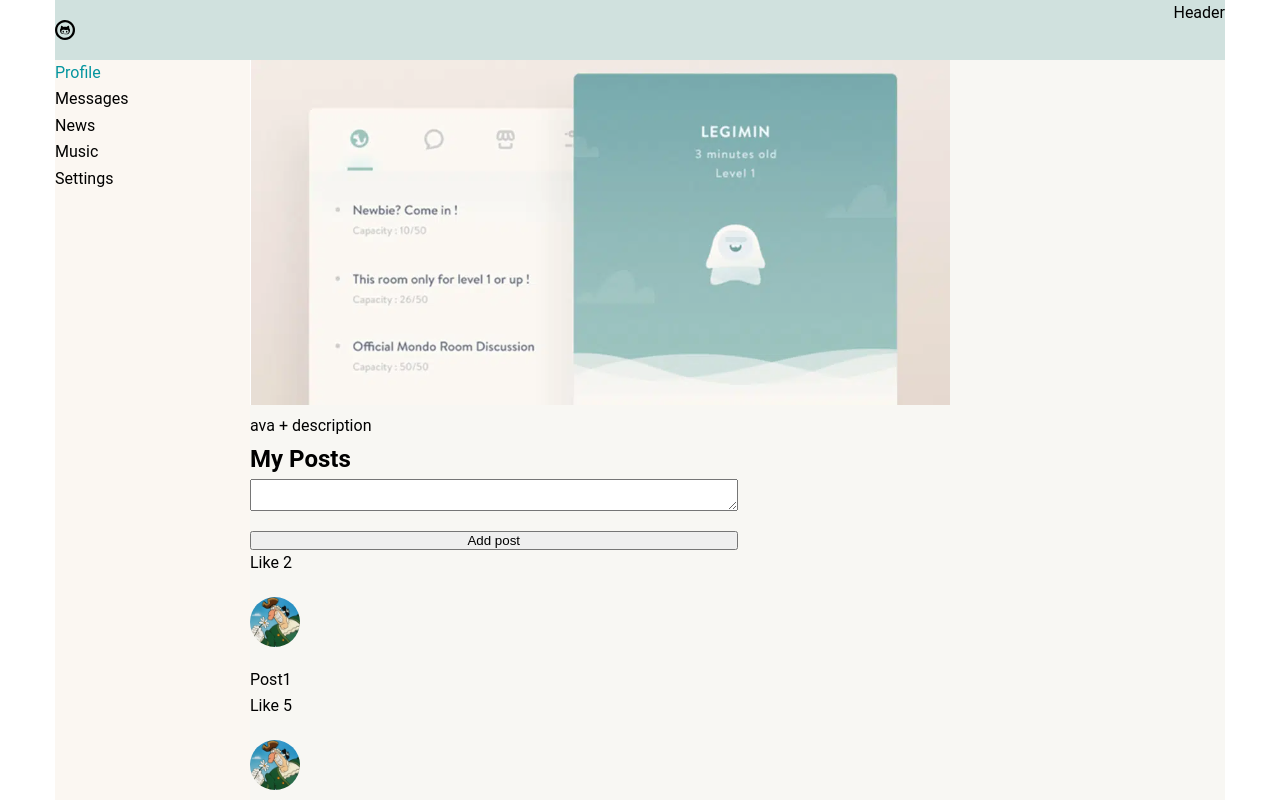
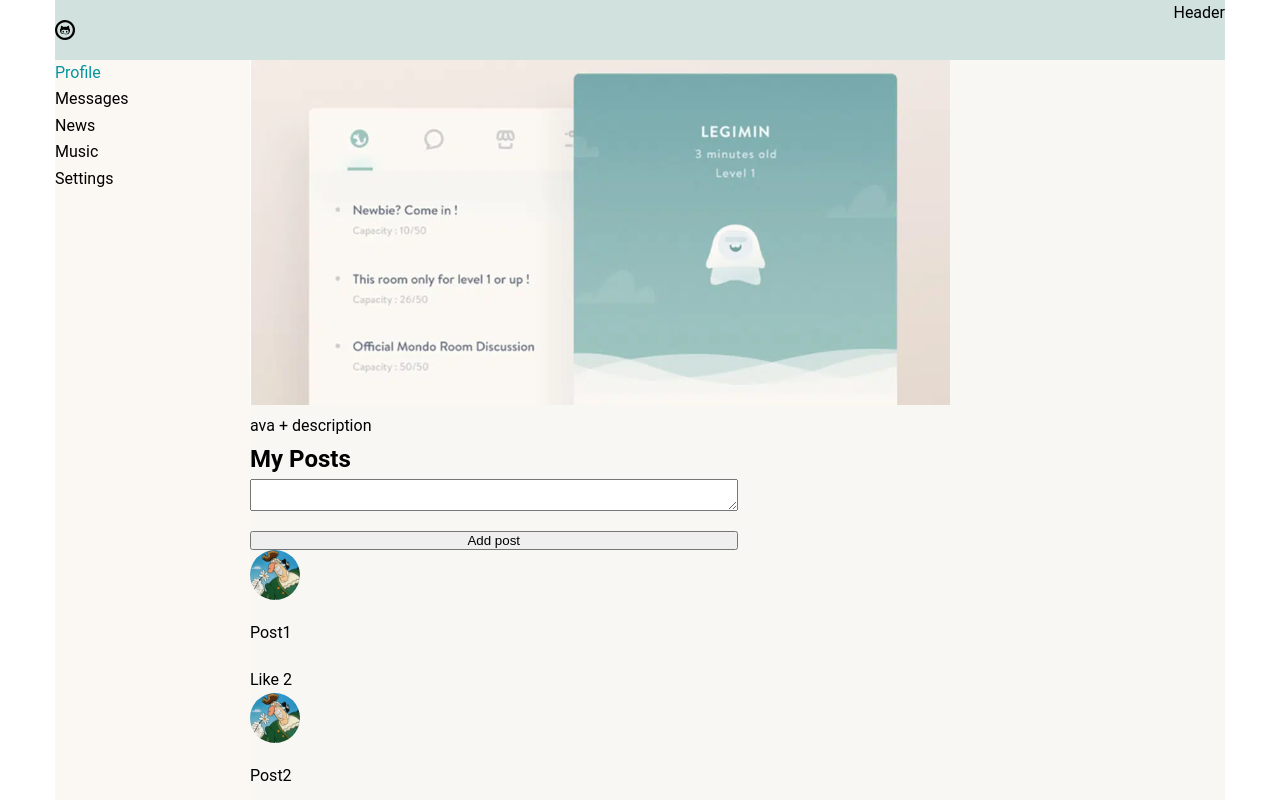
Before and after one commit to SandraVLP/samurai-way, a React (Create React App) app in the folder samurai-way-main/: page /profile in a window 1280 px wide. Shown: the top 800 px of the page. Built offline with nearby package versions, Linux system fonts and the light colour scheme.

Commit message:
урок 28

```diff
--- a/samurai-way-main/src/App.tsx
+++ b/samurai-way-main/src/App.tsx
@@ -7,14 +7,84 @@ import { GlobalStyles } from './styles/GlobalStyles';
 import { Dialogs } from './layout/Dialogs/Dialogs';
 import { BrowserRouter, Route } from 'react-router-dom';
 
+
+export type PostType= {
+  id: number,
+  message: string,
+  likesCount: number
+}
+
+export type dialogsFriendsType = {
+  id: number,
+  name: string
+};
+
+export type messagePropsType = {
+  id: number,
+  message: string
+
+}
+
 function App() {
+
+
+  let postsData: Array<PostType> = [
+    {
+      id: 1,
+      message: "Post1",
+      likesCount: 2,
+    },
+    {
+      id: 2,
+      message: "Post2",
+      likesCount: 5,
+    },
+    {
+      id: 3,
+      message: "Post3",
+      likesCount: 10,
+    },
+  ];
+
+
+
+let dialogsFriendsData: Array<dialogsFriendsType> = [
+  {
+    id: 1,
+    name: "Sasha"
+  },
+  {
+    id: 2,
+    name: "Ivan"
+  },
+  {
+    id: 3,
+    name: "Sveta"
+  }
+]
+
+let messageData: Array<messagePropsType> = [
+  {
+    id: 1,
+    message: "Hi"
+  },
+  {
+    id: 2,
+    message: "How are you"
+  },
+  {
+    id: 3,
+    message: "Bye"
+  }
+]
+
   return (
     <div className="App-wrapper">
       <BrowserRouter>
       <Header/>
     <Navigation/>
-    <Route path="/profile" component={Profile}/>
-    <Route path="/dialogs" component={Dialogs}/>
+    <Route path="/profile" render={() => <Profile posts={postsData}/>}/>
+    <Route path="/dialogs" render={() => <Dialogs messages={messageData} friendsData={dialogsFriendsData}/>}/>
 
     <GlobalStyles /></BrowserRouter>
 
--- /dev/null
+++ b/samurai-way-main/src/layout/Dialogs/DialogItem.tsx
@@ -0,0 +1,14 @@
+import { NavLink } from "react-router-dom";
+
+type PropsType = {
+    title: string;
+    id: number;
+  };
+
+export const DialogItem = (props: PropsType) => {
+    return (
+      <li>
+        <NavLink to={`/dialogs/${props.id}`}>{props.title}</NavLink>
+      </li>
+    );
+  };
--- a/samurai-way-main/src/layout/Dialogs/Dialogs.tsx
+++ b/samurai-way-main/src/layout/Dialogs/Dialogs.tsx
@@ -1,67 +1,24 @@
 import React from "react";
-import { NavLink } from "react-router-dom";
 import styled from "styled-components";
+import { DialogItem } from "./DialogItem";
+import { Message } from "./Message";
+import { messagePropsType } from "../../App";
+import { dialogsFriendsType } from "../../App";
 
-type DialogItemProps = {
-  title: string;
-  id: number;
-};
+type PropsType = {
+  messages: Array<messagePropsType>
+  friendsData: Array<dialogsFriendsType>
+}
 
-let dialogsFriendsData = [
-  {
-    id: 1,
-    name: "Sasha"
-  },
-  {
-    id: 2,
-    name: "Ivan"
-  },
-  {
-    id: 3,
-    name: "Sveta"
-  }
-]
-
-let dialogsMessageData = [
-  {
-    id: 1,
-    message: "Hi"
-  },
-  {
-    id: 2,
-    message: "How are you"
-  },
-  {
-    id: 3,
-    message: "Bye"
-  }
-]
-
-const DialogItem = (props: DialogItemProps) => {
-  return (
-    <li>
-      <NavLink to={`/dialogs/${props.id}`}>{props.title}</NavLink>
-    </li>
-  );
-};
-
-type MessagePropsType = {
-  text: string;
-};
-
-const Message = (props: MessagePropsType) => {
-  return <div className="message">{props.text}</div>;
-};
-
-export function Dialogs() {
+export function Dialogs(props: PropsType) {
   return (
     <DialogsContent>
       <DialogsTitles>
-        {dialogsFriendsData.map((data) => <DialogItem id={data.id} title={data.name} />)}
+        {props.friendsData.map((data) => <DialogItem id={data.id} title={data.name} />)}
       </DialogsTitles>
 
       <div className="messages">
-        {dialogsMessageData.map((data) => <Message text={data.message}/>)}
+        {props.messages.map((data) => <Message text={data.message}/>)}
       </div>
     </DialogsContent>
   );
--- /dev/null
+++ b/samurai-way-main/src/layout/Dialogs/Message.tsx
@@ -0,0 +1,7 @@
+type MessagePropsType = {
+    text: string;
+  };
+
+export const Message = (props: MessagePropsType) => {
+    return <div className="message">{props.text}</div>;
+  };
--- a/samurai-way-main/src/layout/Profile/MyPosts/MyPosts.tsx
+++ b/samurai-way-main/src/layout/Profile/MyPosts/MyPosts.tsx
@@ -1,28 +1,18 @@
 import React from 'react'
 import styled from 'styled-components';
 import { Post } from './Post/Post';
+import { PostType } from '../../../App';
 
-let postsData = [
+type PropsType = {
+  posts: Array<PostType>
 
-    {
-      id: 1,
-      message: "Post1",
-      likesCount: 2
-    },
-    {
-      id: 2,
-      message: "Post2",
-      likesCount: 5
-    },
-    {
-      id: 3,
-      message: "Post3",
-      likesCount: 10
-    }
+}
 
-]
 
-export function MyPosts() {
+
+
+
+export const MyPosts = (props: PropsType) => {
   return (
     <StyledMyPosts>
       <h2>My Posts</h2>
@@ -30,7 +20,7 @@ export function MyPosts() {
         <button>Add post</button>
 </div>
 
-     {postsData.map((data) => <Post message={data.message} likes={data.likesCount}/> )}
+     {props.posts.map((data) => <Post message={data.message} likes={data.likesCount}/> )}
     </StyledMyPosts>
   )
 }
--- a/samurai-way-main/src/layout/Profile/MyPosts/Post/Post.tsx
+++ b/samurai-way-main/src/layout/Profile/MyPosts/Post/Post.tsx
@@ -11,9 +11,10 @@ type PostPropsType = {
 export function Post(props:PostPropsType) {
   return (
     <div>
-        <span>Like {props.likes}</span>
+
         <StyledImg src={Ava} alt='Avatarka'></StyledImg>
         <p>{props.message}</p>
+        <span>Like {props.likes}</span>
 
         </div>
   )
--- a/samurai-way-main/src/layout/Profile/Profile.tsx
+++ b/samurai-way-main/src/layout/Profile/Profile.tsx
@@ -1,14 +1,20 @@
-import React from 'react'
+import React from "react";
 
-import { MyPosts } from './MyPosts/MyPosts';
-import { ProfileInfo } from './ProfileInfo';
+import { MyPosts } from "./MyPosts/MyPosts";
+import { ProfileInfo } from "./ProfileInfo";
 
-export function Profile() {
+import { PostType } from "../../App";
+
+type PropsType = {
+  posts: Array<PostType>;
+};
+
+export const Profile = (props: PropsType) => {
   return (
-    <div className='content'>
+    <div className="content">
+      <ProfileInfo />
 
-<ProfileInfo/>
-<MyPosts />
+      <MyPosts posts={props.posts} />
     </div>
-  )
-}
+  );
+};
```
